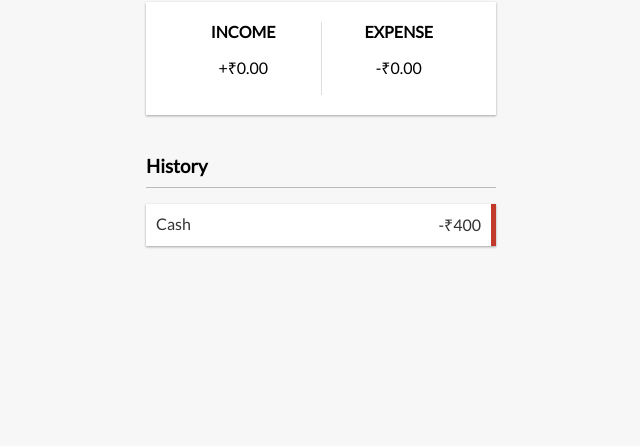
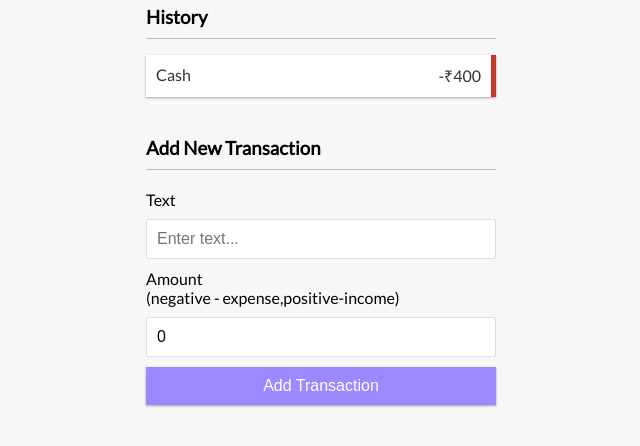
Before and after one commit to Arunsamuvel/expense-tracker-react, a React (Create React App) app: page / in a window 1280 px wide. Shown: the part 310-756 px from the top of the page, without its empty margins (319-959 px from the left). Built offline with nearby package versions, Linux system fonts and the light colour scheme.

Commit message:
component 4 for add new transaction setup

```diff
--- a/src/App.js
+++ b/src/App.js
@@ -1,4 +1,5 @@
 import "./App.css";
+import AddTransaction from "./Component/AddTransaction";
 import Balance from "./Component/Balance";
 import Header from "./Component/Header";
 import IncomeExpense from "./Component/IncomeExpense";
@@ -12,6 +13,7 @@
         <Balance />
         <IncomeExpense />
         <TransactionList />
+        <AddTransaction />
       </div>
     </div>
   );
--- /dev/null
+++ b/src/Component/AddTransaction.js
@@ -0,0 +1,37 @@
+import React, { useState } from "react";
+
+const AddTransaction = () => {
+  const [text, setText] = useState("");
+  const [amount, setAmount] = useState(0);
+  return (
+    <>
+      <h3>Add New Transaction</h3>
+      <form>
+        <div className="form-control">
+          <label htmlFor="text">Text</label>
+          <input
+            type="text"
+            placeholder="Enter text..."
+            value={text}
+            onChange={(e) => setText(e.target.value)}
+          />
+        </div>
+        <div className="form-control">
+          <label htmlFor="amount">
+            Amount <br />
+            (negative - expense,positive-income)
+          </label>
+          <input
+            type="text"
+            placeholder="Enter amount..."
+            value={amount}
+            onChange={(e) => setAmount(e.target.value)}
+          />
+        </div>
+        <button className="btn"> Add Transaction</button>
+      </form>
+    </>
+  );
+};
+
+export default AddTransaction;
--- a/src/Component/IncomeExpense.js
+++ b/src/Component/IncomeExpense.js
@@ -5,15 +5,11 @@
     <div className="inc-exp-container">
       <div>
         <h4>Income</h4>
-        <p className="money-plus" id="money-plus">
-          +₹0.00
-        </p>
+        <p className="money-plus">+₹0.00</p>
       </div>
       <div>
         <h4>Expense</h4>
-        <p className="money-minus" id="money-minus">
-          -₹0.00
-        </p>
+        <p className="money-minus">-₹0.00</p>
       </div>
     </div>
   );
```
